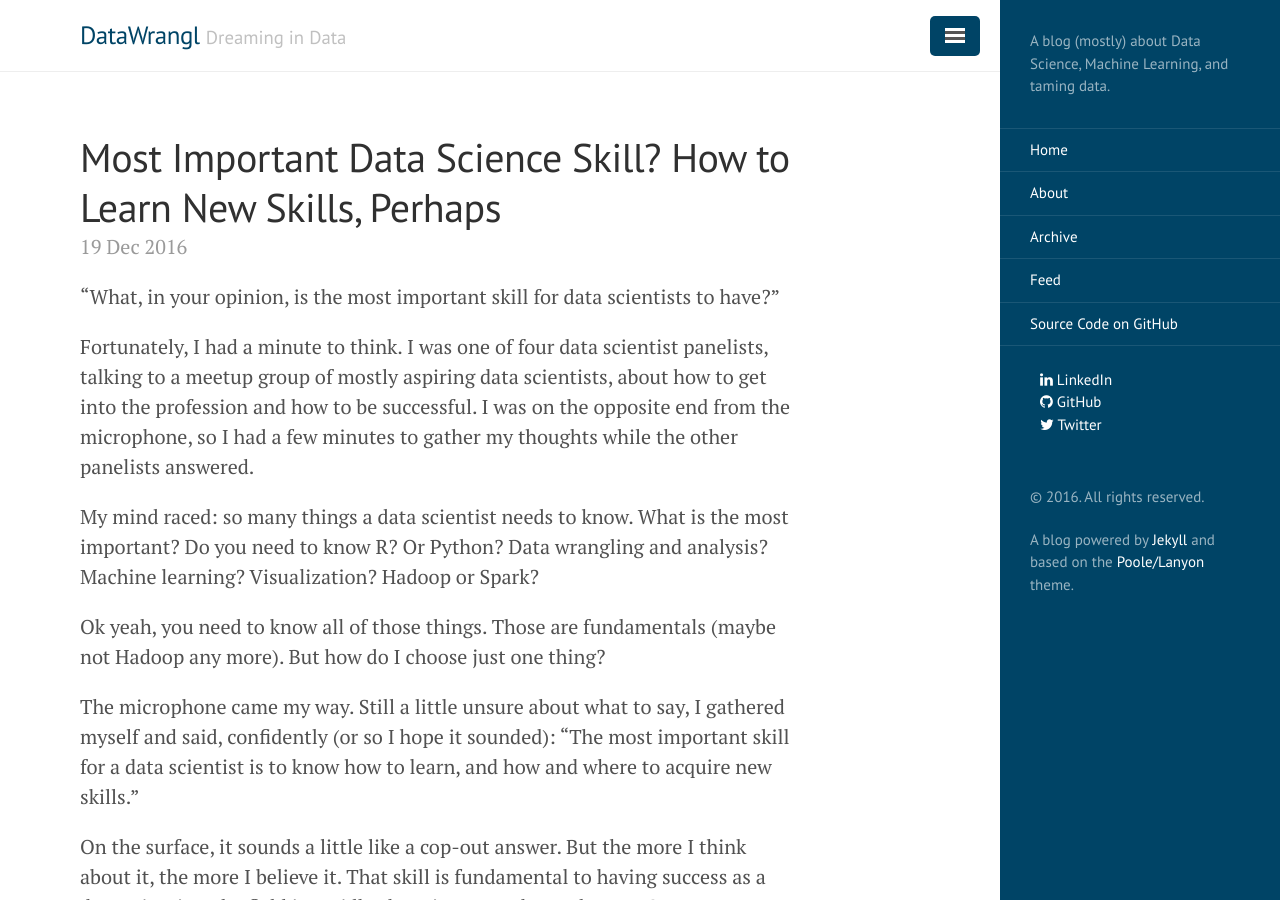
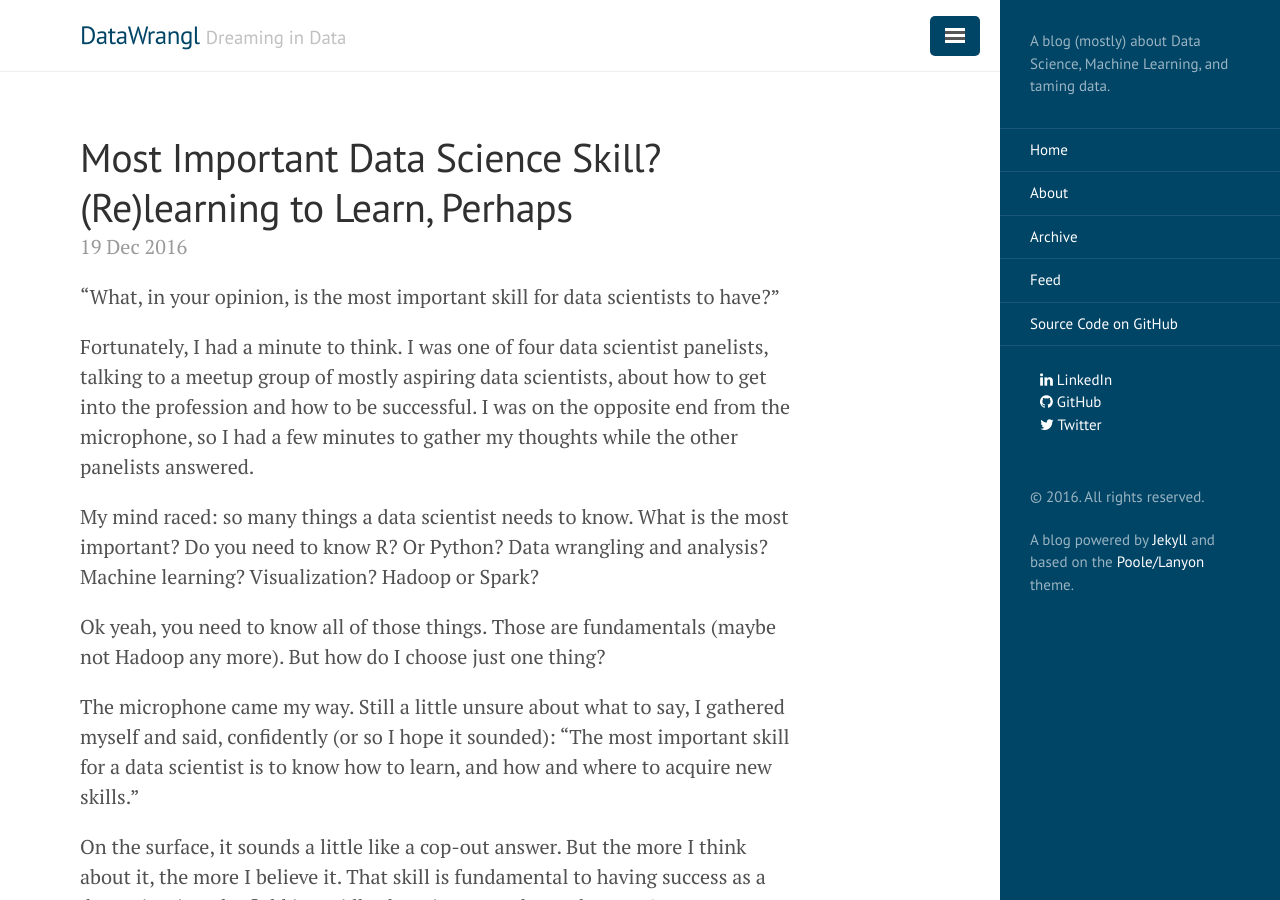
Before and after one commit to iamprakashom/tybyers.github.io, a Jekyll site: the page built from _posts/2016-12-19-most-important-ds-technique-learning.md, in a window 1280 px wide and 900 px high. Built offline with Jekyll 4.4.1, drawn with Linux system fonts in a browser that asks for light colours; nearby versions of some CDN libraries; comment, search, counter and statistics services are not loaded.

Commit message:
changing second part of title

```diff
--- a/_posts/2016-12-19-most-important-ds-technique-learning.md
+++ b/_posts/2016-12-19-most-important-ds-technique-learning.md
@@ -1,6 +1,6 @@
 ---
 layout: post
-title: "Most Important Data Science Skill? How to Learn New Skills, Perhaps"
+title: "Most Important Data Science Skill? (Re)learning to Learn, Perhaps"
 date: 2016-12-19 10:34:00 -0700
 comments: True
 excerpt_separator: <!--more-->
```
